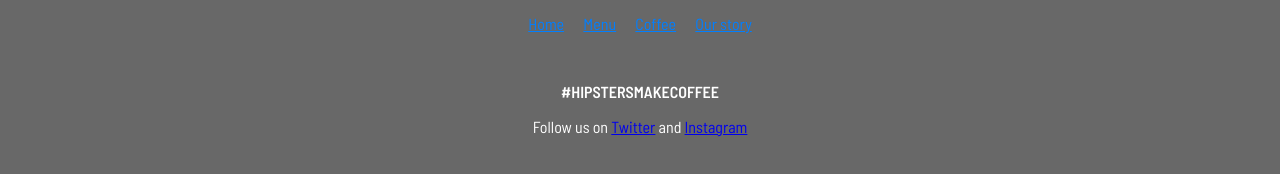
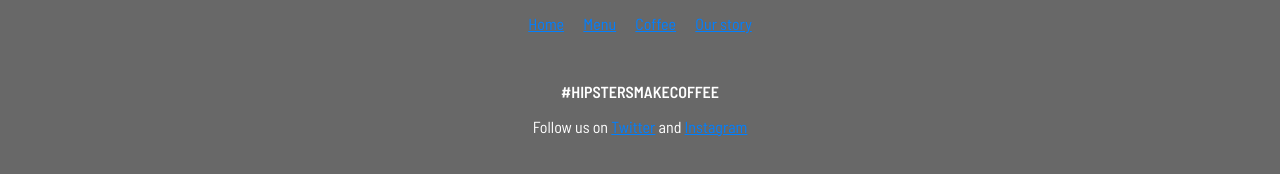
Before and after one commit to RoseBatoeva/Hipster-Coffee-Website, a plain HTML site: page index.html in a window 1280 px wide. Shown: the part 1512-1686 px from the top of the page. Drawn offline with Linux system fonts and the light colour scheme.

Commit message:
Update index.html

```diff
--- a/index.html
+++ b/index.html
@@ -94,7 +94,7 @@
             <a class="footer-link" href="#">Our story</a>
         </div>
         <div class="footer-title">#HIPSTERSMAKECOFFEE</div>
-        <p>Follow us on <a class="foot-link" href="https://twitter.com/">Twitter</a> and <a class="foot-link"
+        <p>Follow us on <a class="footer-link" href="https://twitter.com/">Twitter</a> and <a class="footer-link"
                 href="https://www.instagram.com/">Instagram</a></p>
     </footer>
 </body>
```
